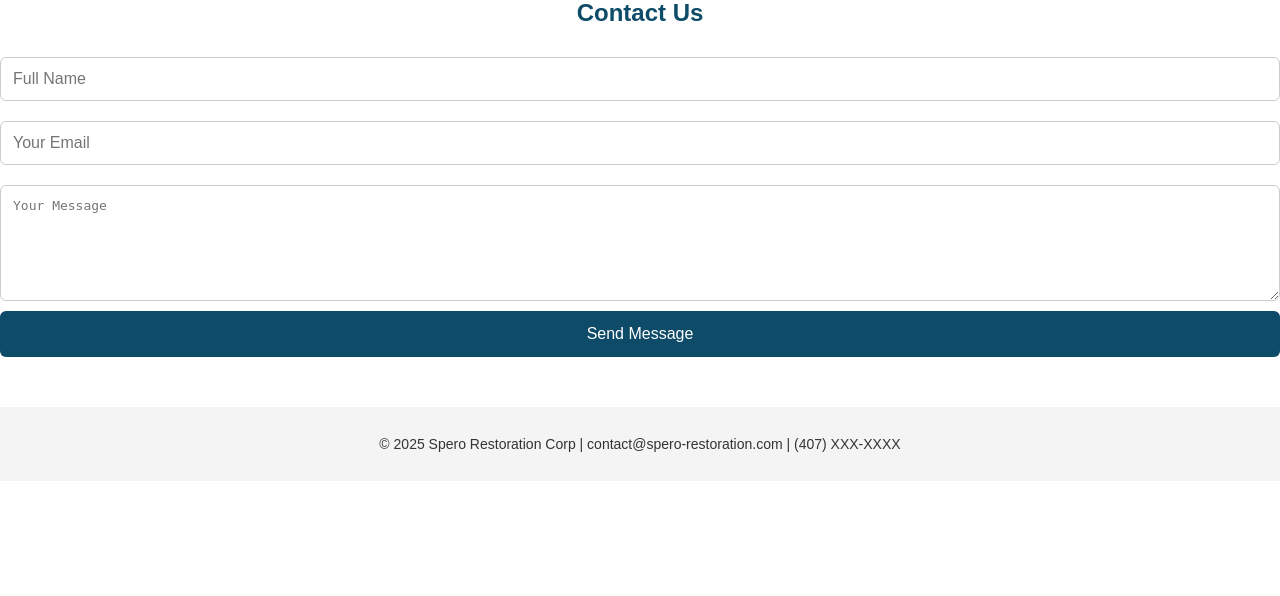
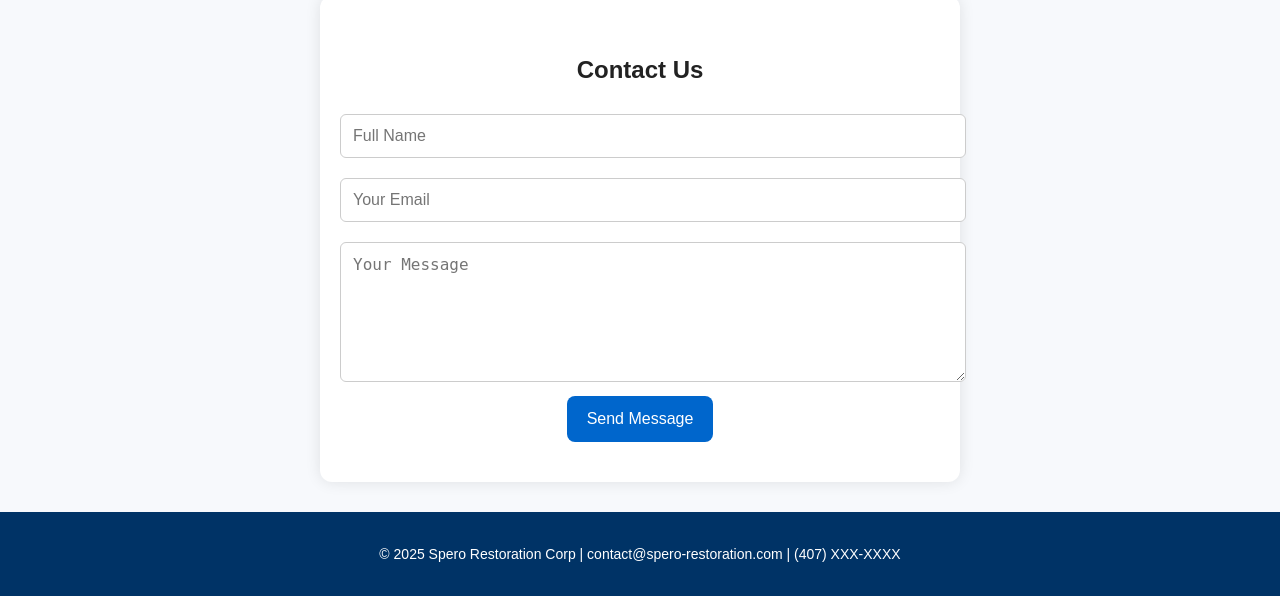
Before and after one commit to ROBERTOMAFFRA/spero-website, a Flask app: page / in a window 1280 px wide. Shown: the part 312-908 px from the top of the page. Before the commit the page ends 764 px from the top, so only its background shows below. Run offline with Flask 3, Linux system fonts and the light colour scheme.

Commit message:
Update style.css

```diff
--- a/static/style.css
+++ b/static/style.css
@@ -1,122 +1,71 @@
 body {
-  font-family: "Montserrat", Arial, sans-serif;
-  background-color: #ffffff;
-  color: #0E4B68;
+  font-family: Arial, sans-serif;
   margin: 0;
   padding: 0;
+  color: #222;
+  background-color: #f7f9fc;
   text-align: center;
 }
 
 header {
-  background-color: #f4f4f4;
-  border-bottom: 4px solid #0E4B68;
-  padding: 30px 20px;
+  background: #003366;
+  color: white;
+  padding: 30px 15px;
 }
 
-header img {
-  width: 160px;
+.logo {
+  width: 120px;
   margin-bottom: 10px;
 }
 
-header h1 {
-  font-size: 2em;
-  margin: 0;
-  color: #0E4B68;
+.contact-section {
+  background: white;
+  padding: 40px 20px;
+  margin: 30px auto;
+  width: 90%;
+  max-width: 600px;
+  box-shadow: 0 0 15px rgba(0,0,0,0.1);
+  border-radius: 12px;
 }
 
-header p {
-  font-size: 1.1em;
-  color: #444;
-}
-
-.hero {
-  background-color: #0E4B68;
-  color: white;
-  padding: 60px 20px;
-}
-
-.hero h2 {
-  font-size: 2.2em;
-  margin-bottom: 15px;
-}
-
-.hero p {
-  font-size: 1.1em;
-  max-width: 600px;
-  margin: 0 auto;
-}
-
-.contact {
-  padding: 60px 20px;
-  background-color: #ffffff;
-  max-width: 600px;
-  margin: 0 auto;
-  text-align: left;
-}
-
-.contact h3 {
-  text-align: center;
-  color: #0E4B68;
-  margin-bottom: 20px;
-}
-
-form {
-  display: flex;
-  flex-direction: column;
-}
-
-input, textarea {
+form input, form textarea {
+  width: 100%;
   margin: 10px 0;
   padding: 12px;
+  border: 1px solid #ccc;
   border-radius: 6px;
-  border: 1px solid #ccc;
-  font-size: 1em;
+  font-size: 16px;
 }
 
 button {
-  background-color: #0E4B68;
+  background-color: #0066cc;
   color: white;
   border: none;
-  padding: 14px;
-  border-radius: 6px;
-  font-size: 1em;
+  padding: 14px 20px;
+  border-radius: 8px;
+  font-size: 16px;
   cursor: pointer;
-  transition: 0.3s;
 }
 
 button:hover {
-  background-color: #072B3E;
-}
-
-.success {
-  text-align: center;
-  color: green;
-  font-weight: bold;
-  margin-bottom: 20px;
+  background-color: #004c99;
 }
 
 footer {
-  background-color: #f4f4f4;
-  color: #333;
+  margin-top: 30px;
+  padding: 20px;
   font-size: 14px;
-  padding: 15px;
-  margin-top: 50px;
+  background-color: #003366;
+  color: white;
 }
 
-.whatsapp-float {
-  position: fixed;
-  bottom: 20px;
-  right: 20px;
-  background-color: #25D366;
-  color: white;
-  padding: 14px 20px;
-  border-radius: 40px;
-  text-decoration: none;
-  font-weight: bold;
-  box-shadow: 0 4px 8px rgba(0,0,0,0.3);
-  transition: background-color 0.3s;
+.thankyou {
+  margin-top: 100px;
 }
 
-.whatsapp-float:hover {
-  background-color: #1EBE57;
+.thankyou a {
+  display: inline-block;
+  margin-top: 20px;
+  text-decoration: none;
+  color: #0066cc;
 }
```
